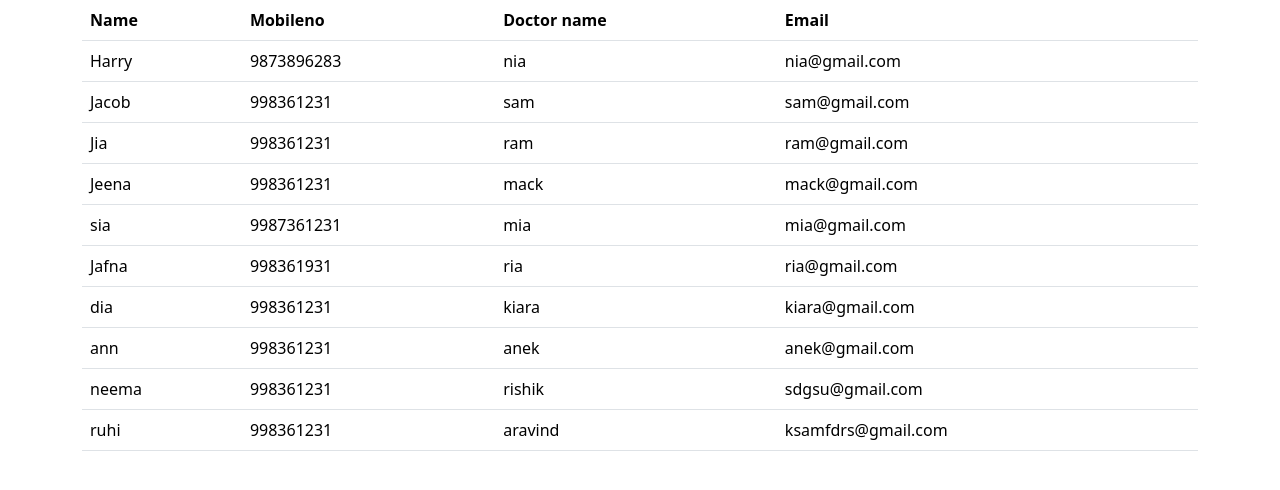
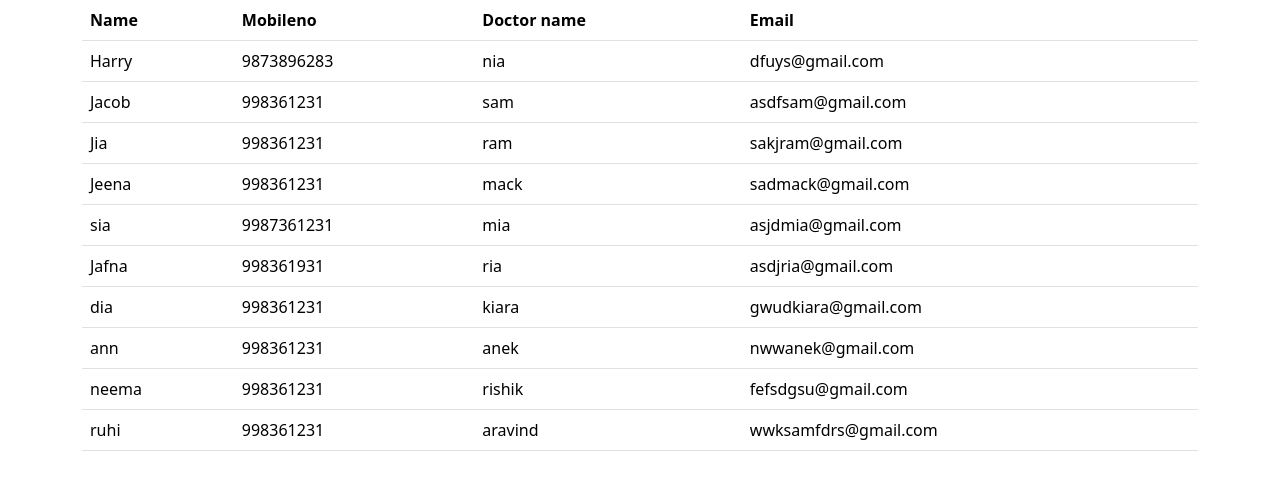
Before and after one commit to sreyalakshmi/patientapp, a plain HTML site: page viewall.html in a window 1280 px wide. Drawn offline with nearby package versions, Linux system fonts and the light colour scheme.

Commit message:
viewallfinished

```diff
--- a/viewall.html
+++ b/viewall.html
@@ -24,61 +24,61 @@
                         <td scope="row">Harry</td>
                         <td>9873896283</td>
                         <td>nia</td>
-                        <td>nia@gmail.com</td>
+                        <td>dfuys@gmail.com</td>
                       </tr>
                       <tr>
                         <td scope="row">Jacob</td>
                         <td>998361231</td>
                         <td>sam</td>
-                        <td>sam@gmail.com</td>
+                        <td>asdfsam@gmail.com</td>
                       </tr>
                       <tr>
                         <td scope="row">Jia</td>
                         <td>998361231</td>
                         <td>ram</td>
-                        <td>ram@gmail.com</td>
+                        <td>sakjram@gmail.com</td>
                       </tr>
                       <tr>
                         <td scope="row">Jeena</td>
                         <td>998361231</td>
                         <td>mack</td>
-                        <td>mack@gmail.com</td>
+                        <td>sadmack@gmail.com</td>
                       </tr>
                       <tr>
                         <td scope="row">sia</td>
                         <td>9987361231</td>
                         <td>mia</td>
-                        <td>mia@gmail.com</td>
+                        <td>asjdmia@gmail.com</td>
                       </tr>
                       <tr>
                         <td scope="row">Jafna</td>
                         <td>998361931</td>
                         <td>ria</td>
-                        <td>ria@gmail.com</td>
+                        <td>asdjria@gmail.com</td>
                       </tr>
                       <tr>
                         <td scope="row">dia</td>
                         <td>998361231</td>
                         <td>kiara</td>
-                        <td>kiara@gmail.com</td>
+                        <td>gwudkiara@gmail.com</td>
                       </tr>
                       <tr>
                         <td scope="row">ann</td>
                         <td>998361231</td>
                         <td>anek</td>
-                        <td>anek@gmail.com</td>
+                        <td>nwwanek@gmail.com</td>
                       </tr>
                       <tr>
                         <td scope="row">neema</td>
                         <td>998361231</td>
                         <td>rishik</td>
-                        <td>sdgsu@gmail.com</td>
+                        <td>fefsdgsu@gmail.com</td>
                       </tr>
                       <tr>
                         <td scope="row">ruhi</td>
                         <td>998361231</td>
                         <td>aravind</td>
-                        <td>ksamfdrs@gmail.com</td>
+                        <td>wwksamfdrs@gmail.com</td>
                       </tr>
                     </tbody>
                   </table>
```
